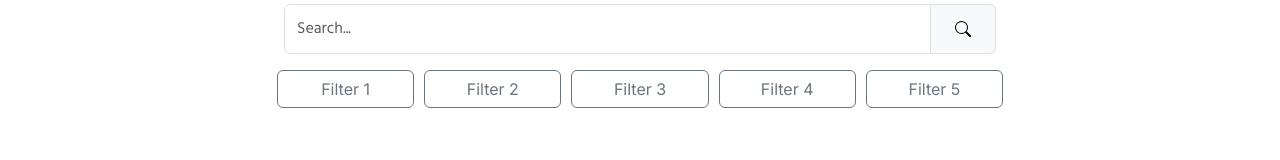
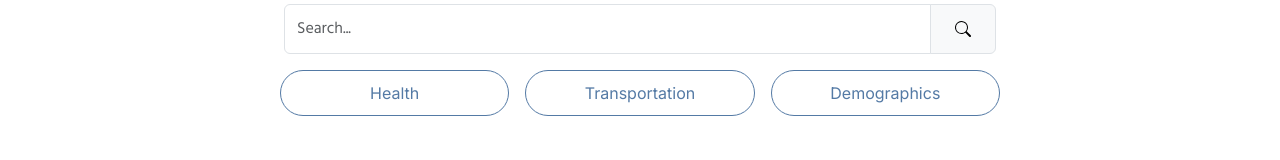
Before and after one commit to HACC2024/ICS-3-1-4, a Next.js app: page / in a window 1280 px wide. Shown: the part 282-442 px from the top of the page. Built offline with nearby package versions, Linux system fonts and the light colour scheme; no server answers; the database is empty.

Commit message:
Implemented Functionality to Filters on Explore

```diff
--- a/src/app/globals.css
+++ b/src/app/globals.css
@@ -50,10 +50,18 @@ body {
   border: none;
 }
 
-.filter-button {
+.btn.filter-button {
   border-radius: 50px;
   padding: 10px 20px;
   width: 100%;
+  background-color: transparent;
+  color: var(--blue);
+  border-color: var(--blue);
+}
+
+.btn.filter-button:hover {
+  background-color: var(--blue);
+  color: white;
 }
 
 /* Center arrows vertically and move them to the side */
--- a/src/components/Explore.tsx
+++ b/src/components/Explore.tsx
@@ -1,14 +1,21 @@
 'use client';
 
-import { Container, Row, Col, ToggleButton } from 'react-bootstrap';
-import React, { useState } from 'react';
+import { Container, Row, Col, Button } from 'react-bootstrap';
+import React from 'react';
+import { useRouter } from 'next/navigation'; // For routing
 import SearchBar from './SearchBar';
 
 const Explore = () => {
-  const [selectedFilters, setSelectedFilters] = useState<string[]>([]);
+  const router = useRouter();
 
-  const handleFilterChange = (value: string) => {
-    setSelectedFilters((prev) => (prev.includes(value) ? prev.filter((filter) => filter !== value) : [...prev, value]));
+  // Function to handle button click and route to Results page with topic filter
+  const handleTopicFilterClick = (topic: string) => {
+    // Create a new URLSearchParams object and set the topic query parameter
+    const urlParams = new URLSearchParams();
+    urlParams.set('topic', topic); // Add the topic filter
+
+    // Use Next.js's router to push the new URL with the query parameters
+    router.push(`/results?${urlParams.toString()}`);
   };
 
   return (
@@ -25,21 +32,27 @@ const Explore = () => {
       </Row>
       <Row>
         <Col md={8} className="mx-auto d-flex justify-content-center">
-          {['Filter 1', 'Filter 2', 'Filter 3', 'Filter 4', 'Filter 5'].map((filter, index) => (
-            <ToggleButton
-              key={filter}
-              type="checkbox"
-              variant={selectedFilters.includes(filter) ? 'primary' : 'outline-secondary'}
-              className={`filter-button ${selectedFilters.includes(filter) ? 'active' : ''}`}
-              checked={selectedFilters.includes(filter)}
-              onChange={() => handleFilterChange(filter)}
-              id={`filter-${index}`}
-              value={filter}
-              style={{ margin: '0 5px' }}
-            >
-              {filter}
-            </ToggleButton>
-          ))}
+          <Button
+            type="button"
+            onClick={() => handleTopicFilterClick('Health')} // Route to ResultsPage with Health filter
+            className="filter-button mx-2"
+          >
+            Health
+          </Button>
+          <Button
+            type="button"
+            onClick={() => handleTopicFilterClick('Transportation')} // Route to ResultsPage with Health filter
+            className="filter-button mx-2"
+          >
+            Transportation
+          </Button>
+          <Button
+            type="button"
+            onClick={() => handleTopicFilterClick('Demographics')} // Route to ResultsPage with Health filter
+            className="filter-button mx-2"
+          >
+            Demographics
+          </Button>
         </Col>
       </Row>
     </Container>
```
